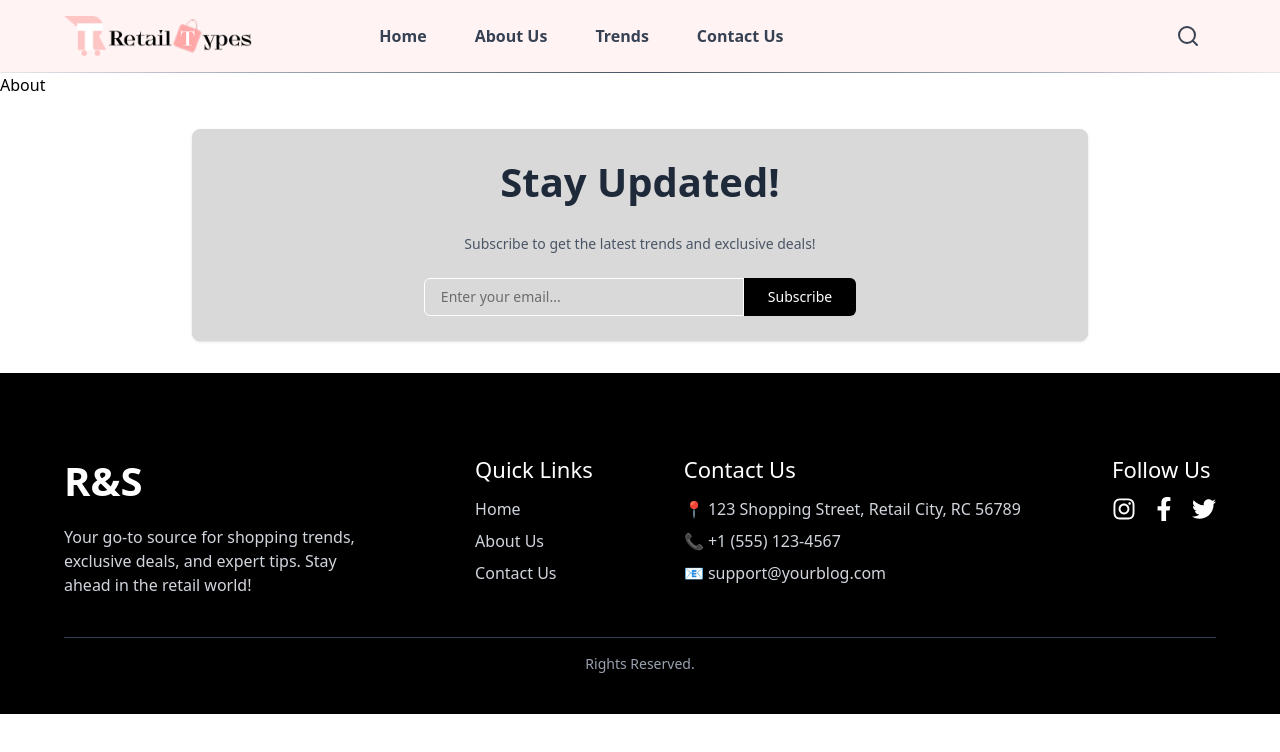
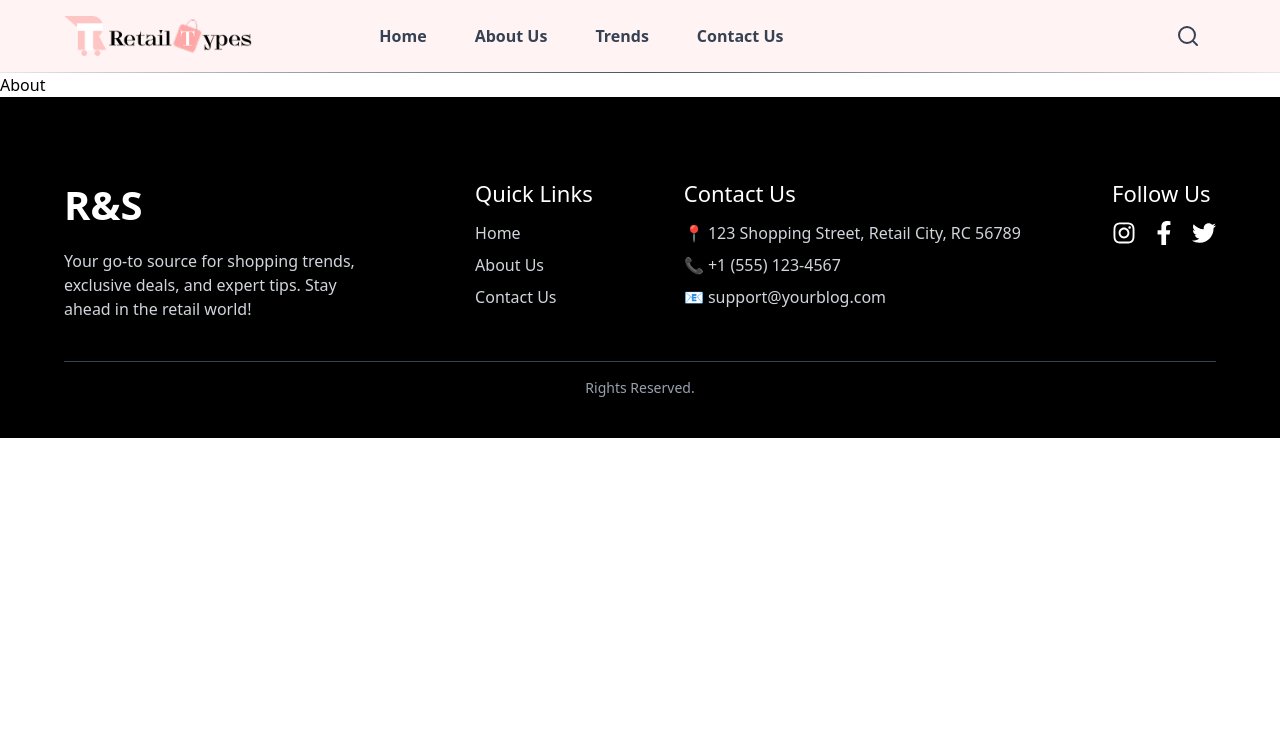
Before and after one commit to abhyudy/website-rs, a React (Vite) app in the folder frontend/: page /about in a window 1280 px wide. Shown: the top 752 px of the page. Built offline with nearby package versions, Linux system fonts and the light colour scheme.

Commit message:
Update version

```diff
--- a/frontend/src/pages/About.jsx
+++ b/frontend/src/pages/About.jsx
@@ -2,13 +2,7 @@ import React from 'react'
 import Subscribe from '../components/Subscribe'
 
 const About = () => {
-  return (
-    <div>
-      About
-      {/* Subscribe Component */}
-      <Subscribe />
-    </div>
-  )
+  return <div>About</div>
 }
 
 export default About
```
